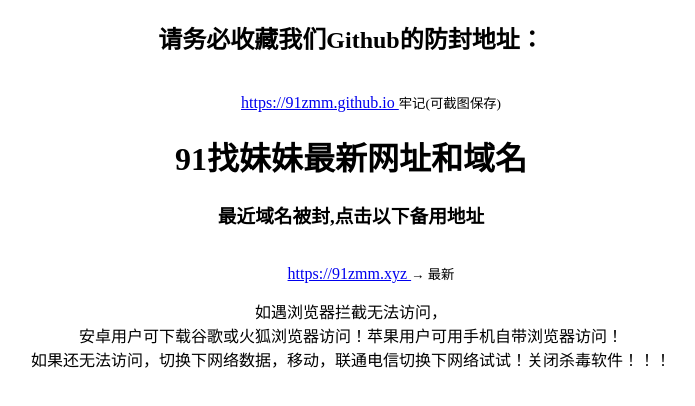
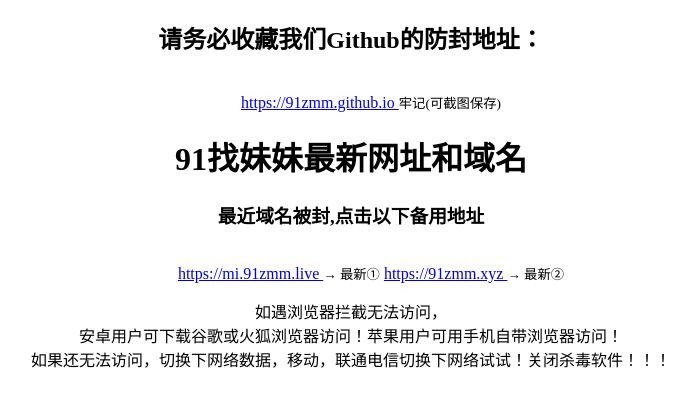
Before and after one commit to 91ZMM/91zmm.github.io, a plain HTML site: page index.html in a window 1280 px wide. Shown: the whole page, without its empty margins (289-984 px from the left). Drawn offline with Linux system fonts and the light colour scheme.

Commit message:
Update index.html

```diff
--- a/index.html
+++ b/index.html
@@ -29,10 +29,15 @@
                 <h3 class="box__description-text">最近域名被封,点击以下备用地址</h3>
               <ul>
 		        	<br>
+                        <a href="https://mi.91zmm.live">
+                            https://mi.91zmm.live
+                        </a>
+                        <small><time> → 最新①</time></small>
+
                         <a href="https://91zmm.xyz">
                             https://91zmm.xyz
                         </a>
-                        <small><time> → 最新</time></small>
+                        <small><time> → 最新②</time></small>
               </ul>
 
 		     <div class="box__description-text">如遇浏览器拦截无法访问，<br>安卓用户可下载谷歌或火狐浏览器访问！苹果用户可用手机自带浏览器访问！
```
